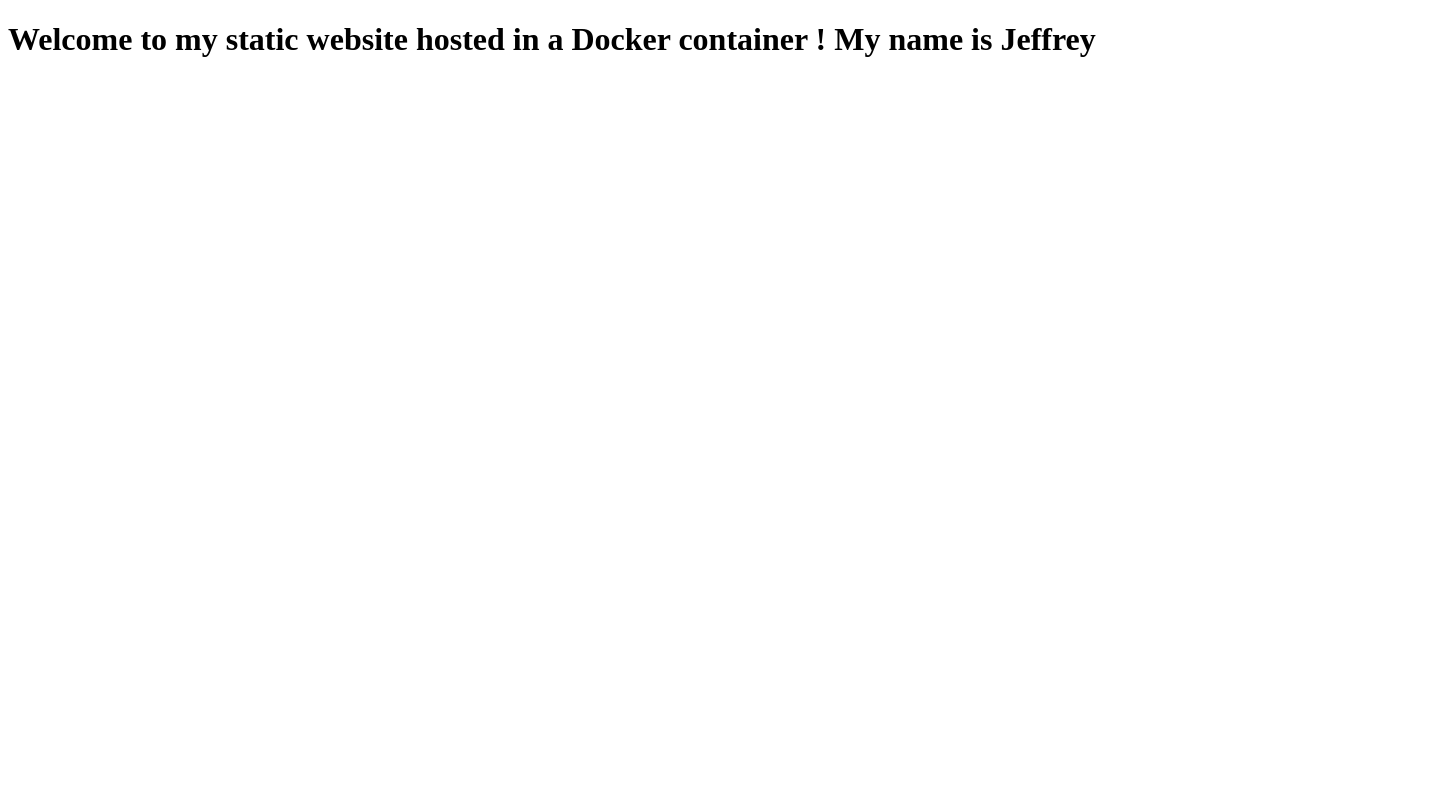
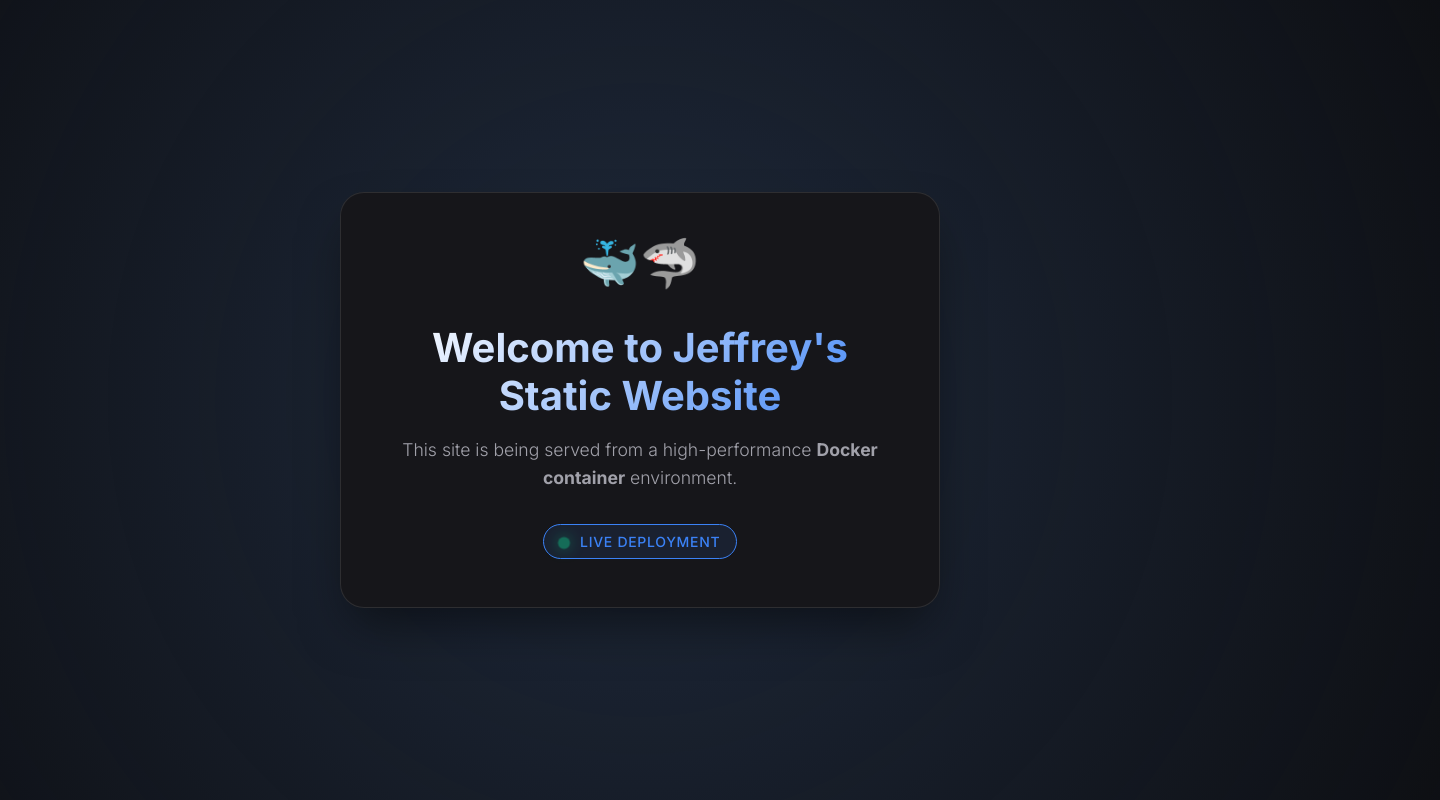
Before and after one commit to JetShark/DockerDeployment, a plain HTML site: page StaticSite/index.html in a window 1280 px wide. Shown: the top 800 px of the page, 1440 px wide, since content can reach past the window. Drawn offline with Linux system fonts and the light colour scheme.

Commit message:
Update Static Site UI
- Replaced basic landing page with modern dark mode design.
- Added floating animations and status badges for visual engagement.

```diff
--- a/StaticSite/index.html
+++ b/StaticSite/index.html
@@ -1,16 +1,175 @@
 <!DOCTYPE html>
-<html>
+<html lang="en">
 
 <head>
-    <title>
-        Jeffrey's static website
-    </title>
+    <meta charset="UTF-8">
+    <meta name="viewport" content="width=device-width, initial-scale=1.0">
+    <meta name="description" content="Jeffrey's static website hosted in a Docker container.">
+    <title>Jeffrey's Static Website</title>
+    <link rel="preconnect" href="https://fonts.googleapis.com">
+    <link rel="preconnect" href="https://fonts.gstatic.com" crossorigin>
+    <link href="https://fonts.googleapis.com/css2?family=Inter:wght@300;500;700&display=swap" rel="stylesheet">
+    <style>
+        :root {
+            --bg: #0a0a0c;
+            --card-bg: #16161a;
+            --text-primary: #ffffff;
+            --text-secondary: #a1a1aa;
+            --accent: #3b82f6;
+            --accent-glow: rgba(59, 130, 246, 0.5);
+        }
+
+        * {
+            margin: 0;
+            padding: 0;
+            box-sizing: border-box;
+        }
+
+        body {
+            font-family: 'Inter', sans-serif;
+            background-color: var(--bg);
+            color: var(--text-primary);
+            display: flex;
+            justify-content: center;
+            align-items: center;
+            min-height: 100vh;
+            overflow: hidden;
+        }
+
+        /* Animated Gradient Background */
+        body::before {
+            content: '';
+            position: absolute;
+            top: -50%;
+            left: -50%;
+            width: 200%;
+            height: 200%;
+            background: radial-gradient(circle at center, #1e293b 0%, transparent 70%);
+            animation: drift 20s linear infinite;
+            z-index: -1;
+        }
+
+        @keyframes drift {
+            from {
+                transform: rotate(0deg);
+            }
+
+            to {
+                transform: rotate(360deg);
+            }
+        }
+
+        .container {
+            text-align: center;
+            padding: 3rem;
+            background: var(--card-bg);
+            border-radius: 24px;
+            border: 1px solid rgba(255, 255, 255, 0.1);
+            box-shadow: 0 25px 50px -12px rgba(0, 0, 0, 0.5);
+            backdrop-filter: blur(10px);
+            max-width: 600px;
+            position: relative;
+            transform: translateY(0);
+            transition: transform 0.3s ease, box-shadow 0.3s ease;
+        }
+
+        .container:hover {
+            transform: translateY(-5px);
+            box-shadow: 0 30px 60px -12px rgba(59, 130, 246, 0.2);
+            border-color: rgba(59, 130, 246, 0.3);
+        }
+
+        .docker-icon {
+            font-size: 3rem;
+            margin-bottom: 1.5rem;
+            display: inline-block;
+            animation: float 3s ease-in-out infinite;
+        }
+
+        @keyframes float {
+
+            0%,
+            100% {
+                transform: translateY(0);
+            }
+
+            50% {
+                transform: translateY(-10px);
+            }
+        }
+
+        h1 {
+            font-size: 2.5rem;
+            font-weight: 700;
+            margin-bottom: 1rem;
+            background: linear-gradient(135deg, #fff 0%, #3b82f6 100%);
+            -webkit-background-clip: text;
+            -webkit-text-fill-color: transparent;
+            line-height: 1.2;
+        }
+
+        p {
+            color: var(--text-secondary);
+            font-size: 1.1rem;
+            line-height: 1.6;
+            font-weight: 300;
+        }
+
+        .badge {
+            display: inline-block;
+            margin-top: 2rem;
+            padding: 0.5rem 1rem;
+            background: rgba(59, 130, 246, 0.1);
+            border: 1px solid var(--accent);
+            color: var(--accent);
+            border-radius: 99px;
+            font-size: 0.875rem;
+            font-weight: 500;
+            letter-spacing: 0.05em;
+            text-transform: uppercase;
+        }
+
+        /* Success Pulse */
+        .status {
+            width: 8px;
+            height: 8px;
+            background: #10b981;
+            border-radius: 50%;
+            display: inline-block;
+            margin-right: 8px;
+            box-shadow: 0 0 10px #10b981;
+            animation: pulse 2s infinite;
+        }
+
+        @keyframes pulse {
+            0% {
+                transform: scale(1);
+                opacity: 1;
+            }
+
+            50% {
+                transform: scale(1.5);
+                opacity: 0.5;
+            }
+
+            100% {
+                transform: scale(1);
+                opacity: 1;
+            }
+        }
+    </style>
 </head>
 
 <body>
-    <h1> Welcome to my static website hosted in a Docker
-        container ! My name is Jeffrey
-    </h1>
+    <div class="container">
+        <div class="docker-icon">🐳🦈</div>
+        <h1>Welcome to Jeffrey's Static Website</h1>
+        <p>This site is being served from a high-performance <strong>Docker container</strong> environment.</p>
+        <div class="badge">
+            <span class="status"></span>
+            Live Deployment
+        </div>
+    </div>
 </body>
 
 </html>
```
